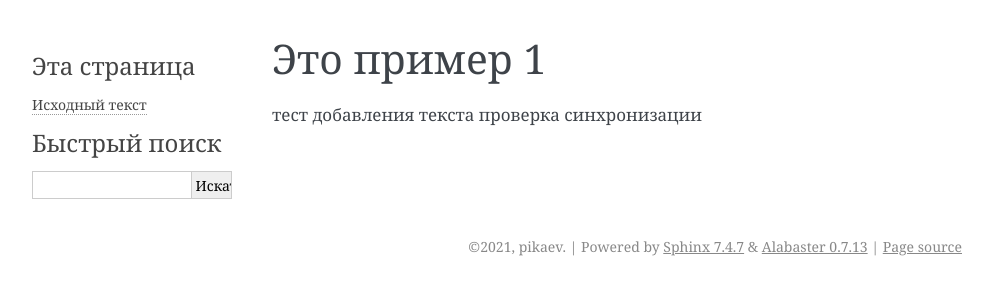
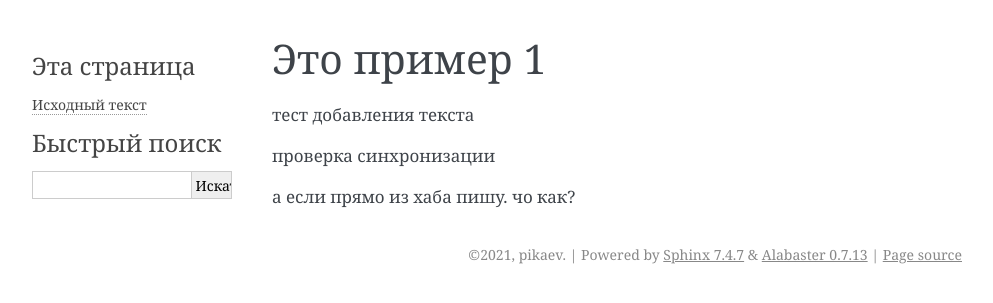
Before and after one commit to wertinson/testdoc, a Sphinx documentation site: the page built from docs/example1.rst, in a window 1280 px wide. Shown: the top 303 px of the page, without its empty margins (148-1141 px from the left). Built offline with Sphinx 7.4.7, drawn with Linux system fonts in a browser that asks for light colours.

Commit message:
Update example1.rst

```diff
--- a/docs/example1.rst
+++ b/docs/example1.rst
@@ -2,4 +2,7 @@
 ==========
 
 тест добавления текста
+
 проверка синхронизации
+
+а если прямо из хаба пишу. чо как?
```
